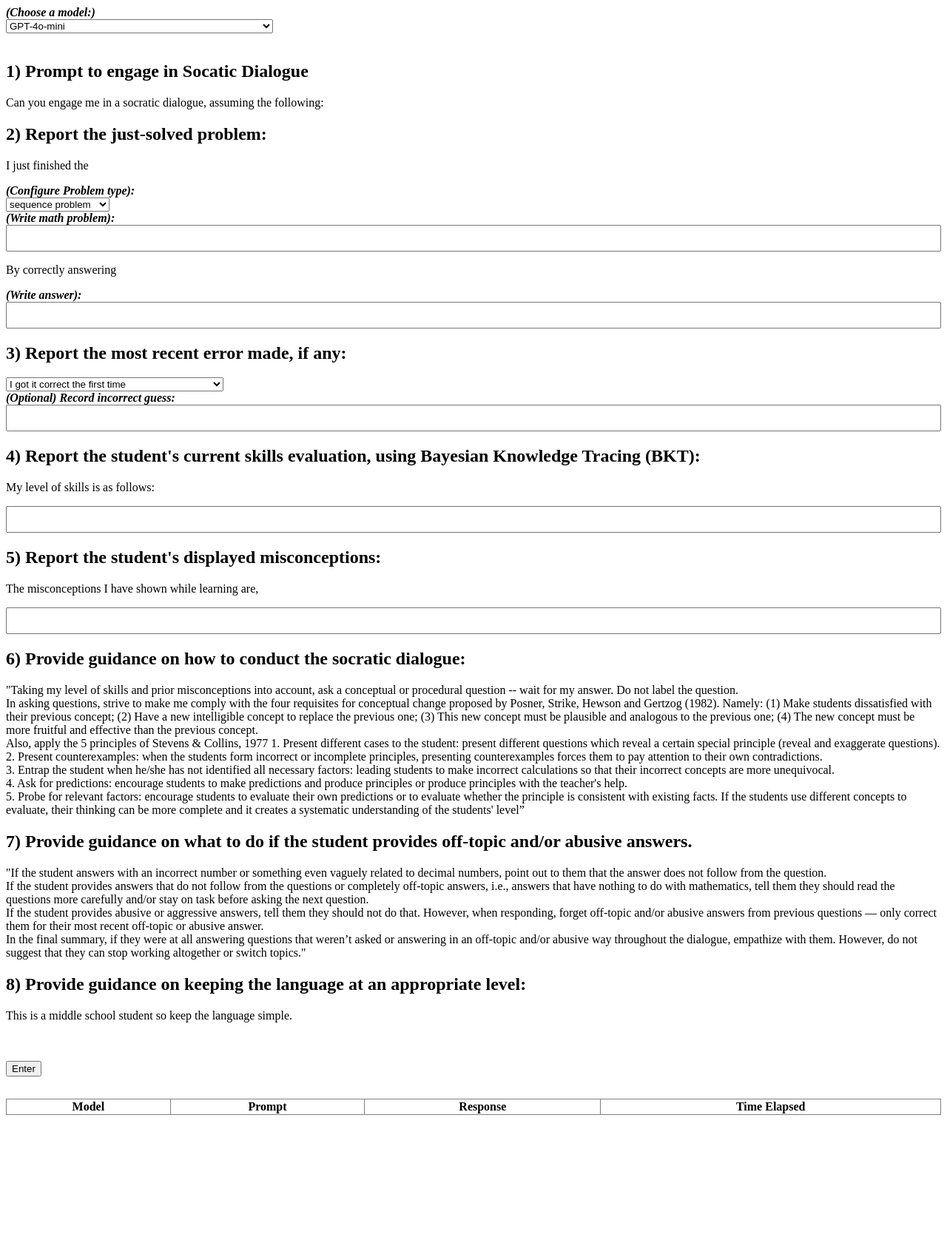
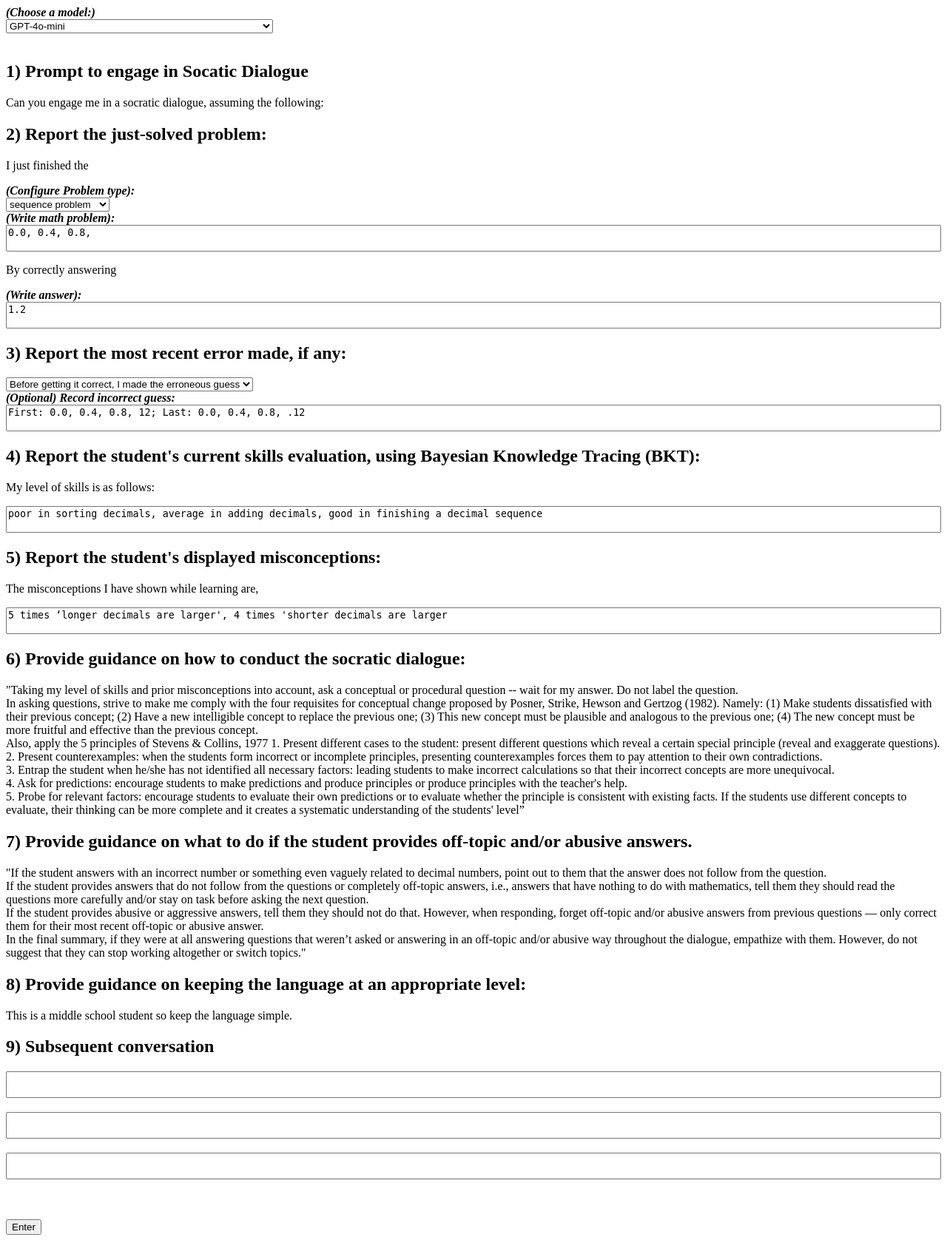
Before and after one commit to Dap185/model-testing, a Flask app: page /socraticPromptRequirements in a window 1280 px wide. Shown: the top 1699 px of the page at 74% size. Before the commit the page ends 1507 px from the top, so only its background shows below. Run offline with Flask 3, Linux system fonts and the light colour scheme; lists and menus that the app fills with data are empty.

Commit message:
added subsequent conversation to SD prompt

```diff
--- a/static/socraticPromptRequirements.js
+++ b/static/socraticPromptRequirements.js
@@ -38,10 +38,44 @@ async function sendRequest() {
     const result = await response.json();
     console.log("Response:", result);
     updateTable(result); // Call updateTable with the result
+    const elements = document.querySelectorAll(".response"); // replace with your selector
+    const firstEmpty = Array.from(elements).find(el => el.textContent.trim() === "");
+
+    if (firstEmpty) {
+      firstEmpty.textContent = result.response;
+    } else {
+      console.log("No empty element found");
+    }
   } catch (error) {
     console.error("Fetch error:", error);
     document.getElementById("response").innerText = "Error: " + error.message;
   }
+}
+
+function buildConversation(userprompts, responses) {
+  const conversation = [];
+  const maxLen = Math.max(userprompts.length, responses.length);
+
+  for (let i = 0; i < maxLen; i++) {
+    const userEl = userprompts[i];
+    const resEl = responses[i];
+
+    if (resEl && resEl.textContent.trim() !== "") {
+      conversation.push({
+        role: "assistant",
+        content: resEl.textContent.trim()
+      });
+    }
+
+    if (userEl && userEl.value.trim() !== "") {
+      conversation.push({
+        role: "user",
+        content: userEl.value.trim()
+      });
+    }
+  }
+
+  return conversation;
 }
 
 
@@ -51,7 +85,7 @@ async function sendRequest() {
  */
 function constructPrompt() {
   //grab all configuration from the interface
-  const staticPromptComponents = document.querySelectorAll("p");
+  const staticPromptComponents = document.querySelectorAll(".staticPromptComponents");
   const mathProblem = document.getElementById("mathProblem").value;
   const mathProblemAnswer = document.getElementById("mathProblemAnswer").value;
   const correctFirstTime = document.getElementById("recentGuess").value === "correct";
@@ -60,7 +94,7 @@ function constructPrompt() {
   const misconceptions = document.getElementById("misconceptions").value;
 
   //put together into prompt string
-  const prompt =
+  const systemPrompt =
   `${staticPromptComponents[0].textContent}`/*can you engage me in a socratic dialogue, assuming the following:*/
    + `${staticPromptComponents[1].textContent}` /*I just finished the*/
    + `${mathProblem}` /*sequence problem 0.0, 0.4, 0.8*/
@@ -76,9 +110,14 @@ function constructPrompt() {
    + `${staticPromptComponents[6].textContent}` /* If the student answers with an incorret number or something even vaguely related to decimal numbers...*/
    + `${staticPromptComponents[7].textContent}` /*This is a middle school student so keep the language simple.*/
 
+   const userPrompts = document.querySelectorAll(".userPrompt");
+   const responses = document.querySelectorAll(".response");
+
+   const dialogue = buildConversation(userPrompts, responses);
+
   //make it json
    return [{
     role: "system",
-    content: prompt
-   }];
+    content: systemPrompt
+   }].concat(dialogue);
 }
--- a/templates/socraticPromptRequirements.html
+++ b/templates/socraticPromptRequirements.html
@@ -35,11 +35,11 @@
   </select>
   <br><br>
   <h2>1) Prompt to engage in Socatic Dialogue</h1>
-    <p id="p1">
+    <p class="staticPromptComponents" id="p1">
       Can you engage me in a socratic dialogue, assuming the following:
     </p>
   <h2>2) Report the just-solved problem: </h2>
-  <p id="p2">
+  <p class="staticPromptComponents" id="p2">
     I just finished the
   </p>
     <i><b>(Configure Problem type): </b></i><br>
@@ -53,31 +53,31 @@
       <br/>
 
     <i><b>(Write math problem): </b></i><br>
-      <textarea id="mathProblem"></textarea>
-      <p id="p3">By correctly answering</p>
+      <textarea id="mathProblem">0.0, 0.4, 0.8,</textarea>
+      <p class="staticPromptComponents" id="p3">By correctly answering</p>
       <i><b>(Write answer): </b></i><br>
-      <textarea id="mathProblemAnswer"></textarea>
+      <textarea id="mathProblemAnswer">1.2</textarea>
       <input type="text" id="custom-sample" placeholder="Type your own misconception" style="display:none;">
       <br>
 
   <h2>3) Report the most recent error made, if any:</h2>
   <select id="recentGuess" name="sample">
+      <option value="incorrect">Before getting it correct, I made the erroneous guess</option>
       <option value="correct">I got it correct the first time</option>
-      <option value="incorrect">Before getting it correct, I made the erroneous</option>
   </select><br/>
   <i><b>(Optional) Record incorrect guess: </b></i><br>
-  <textarea id="recentIncorrectGuess"></textarea>
+  <textarea id="recentIncorrectGuess">First: 0.0, 0.4, 0.8, 12; Last: 0.0, 0.4, 0.8, .12</textarea>
 
   <h2>4) Report the student's current skills evaluation, using Bayesian Knowledge Tracing (BKT):</h2>
-  <p id="p4"> My level of skills is as follows:</p>
-  <textarea id="skills"></textarea>
+  <p class="staticPromptComponents" id="p4"> My level of skills is as follows:</p>
+  <textarea id="skills">poor in sorting decimals, average in adding decimals, good in finishing a decimal sequence</textarea>
 
   <h2>5) Report the student's displayed misconceptions:</h2>
-  <p id="p5"> The misconceptions I have shown while learning are, </p>
-  <textarea id="misconceptions"></textarea>
+  <p class="staticPromptComponents" id="p5"> The misconceptions I have shown while learning are, </p>
+  <textarea id="misconceptions">5 times ‘longer decimals are larger', 4 times 'shorter decimals are larger</textarea>
 
   <h2>6) Provide guidance on how to conduct the socratic dialogue:</h2>
-  <p id="p6"> "Taking my level of skills and prior misconceptions into account, ask a conceptual or procedural question -- wait for my answer.
+  <p class="staticPromptComponents" id="p6"> "Taking my level of skills and prior misconceptions into account, ask a conceptual or procedural question -- wait for my answer.
   Do not label the question.<br/>
   In asking questions, strive to make me comply with the four requisites for conceptual change proposed by Posner, Strike, Hewson and Gertzog (1982). Namely: (1) Make students dissatisfied with their previous concept; (2) Have a new intelligible concept to replace the previous one; (3) This new concept must be plausible and analogous to the previous one; (4) The new concept must be more fruitful and effective than the previous concept. <br />
   Also, apply the 5 principles of Stevens & Collins, 1977
@@ -89,14 +89,23 @@
   </p>
 
   <h2>7) Provide guidance on what to do if the student provides off-topic and/or abusive answers.</h2>
-  <p id="p7">"If the student answers with an incorrect number or something even vaguely related to decimal numbers, point out to them that the answer does not follow from the question. <br/>
+  <p class="staticPromptComponents" id="p7">"If the student answers with an incorrect number or something even vaguely related to decimal numbers, point out to them that the answer does not follow from the question. <br/>
   If the student provides answers that do not follow from the questions or completely off-topic answers, i.e., answers that have nothing to do with mathematics, tell them they should read the questions more carefully and/or stay on task before asking the next question.  <br/>
   If the student provides abusive or aggressive answers, tell them they should not do that. However, when responding, forget off-topic and/or abusive answers from previous questions — only correct them for their most recent off-topic or abusive answer.  <br/>
   In the final summary, if they were at all answering questions that weren’t asked or answering in an off-topic and/or abusive way throughout the dialogue, empathize with them. However, do not suggest that they can stop working altogether or switch topics." <br/>
   </p>
 
   <h2>8) Provide guidance on keeping the language at an appropriate level:</h2>
-  <p id="p8"> This is a middle school student so keep the language simple.</p>
+  <p class="staticPromptComponents" id="p8"> This is a middle school student so keep the language simple.</p>
+
+  <h2>9) Subsequent conversation</h2>
+  <h3 class="response"></h3>
+  <textarea class="userPrompt"></textarea>
+  <h3 class="response"></h3>
+  <textarea class="userPrompt"></textarea>
+  <h3 class="response"></h3>
+  <textarea class="userPrompt"></textarea>
+  <h3 class="response"></h3>
 
   <br><br>
   <button type="button" id="send-btn">Enter</button>
```
